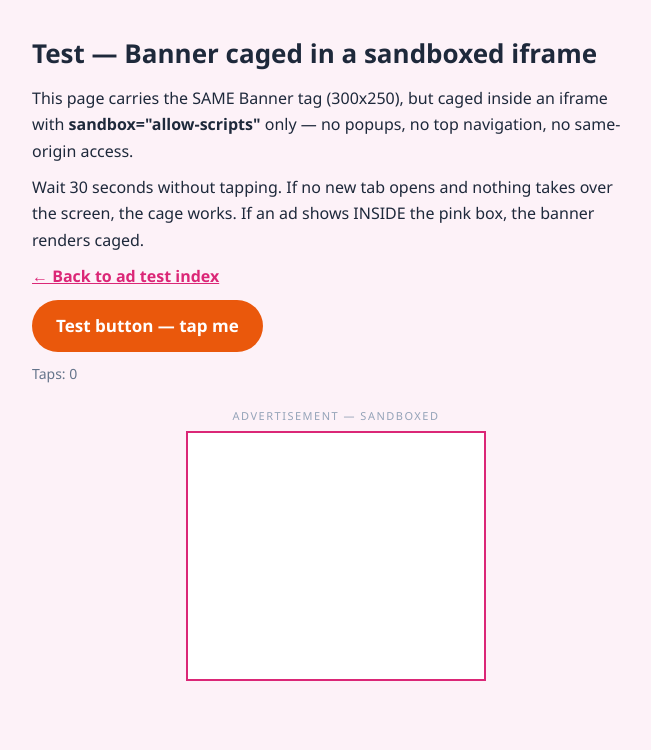
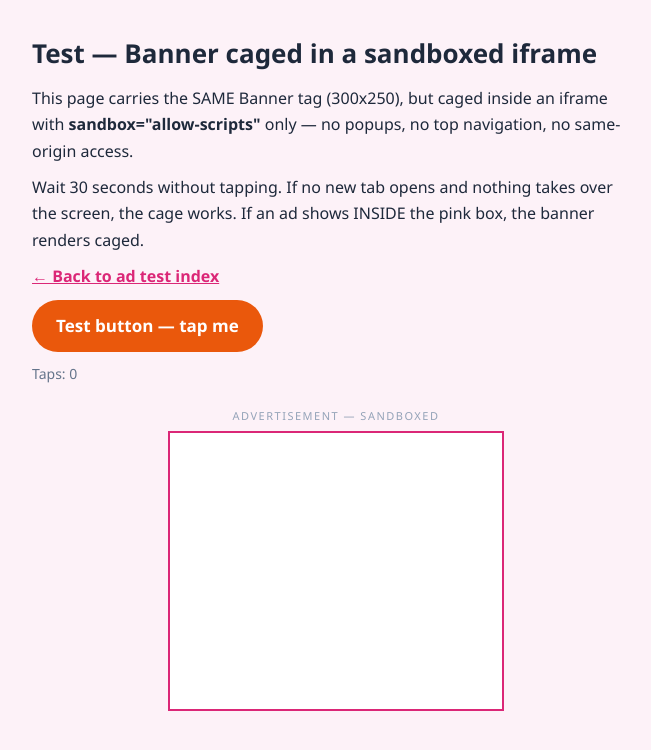
Before and after one commit to Funtasha/funtasha.github.io, a plain HTML site: page ad-test/sandbox-banner/index.html in a window 1280 px wide. Shown: the whole page, without its empty margins (304-955 px from the left). Drawn offline with Linux system fonts and the light colour scheme.

Commit message:
ad-test: enlarge sandboxed banner box to 336x280

```diff
--- a/ad-test/sandbox-banner/index.html
+++ b/ad-test/sandbox-banner/index.html
@@ -29,7 +29,7 @@ iframe{border:2px solid #db2777;background:#fff}
 <p id="taplog">Taps: 0</p>
 <div class="ad-slot">
 <p class="ad-label">Advertisement — sandboxed</p>
-<iframe src="ad.html" sandbox="allow-scripts" width="300" height="250" title="Sandboxed banner test"></iframe>
+<iframe src="ad.html" sandbox="allow-scripts" width="336" height="280" title="Sandboxed banner test"></iframe>
 </div>
 </div>
 <script>
```
